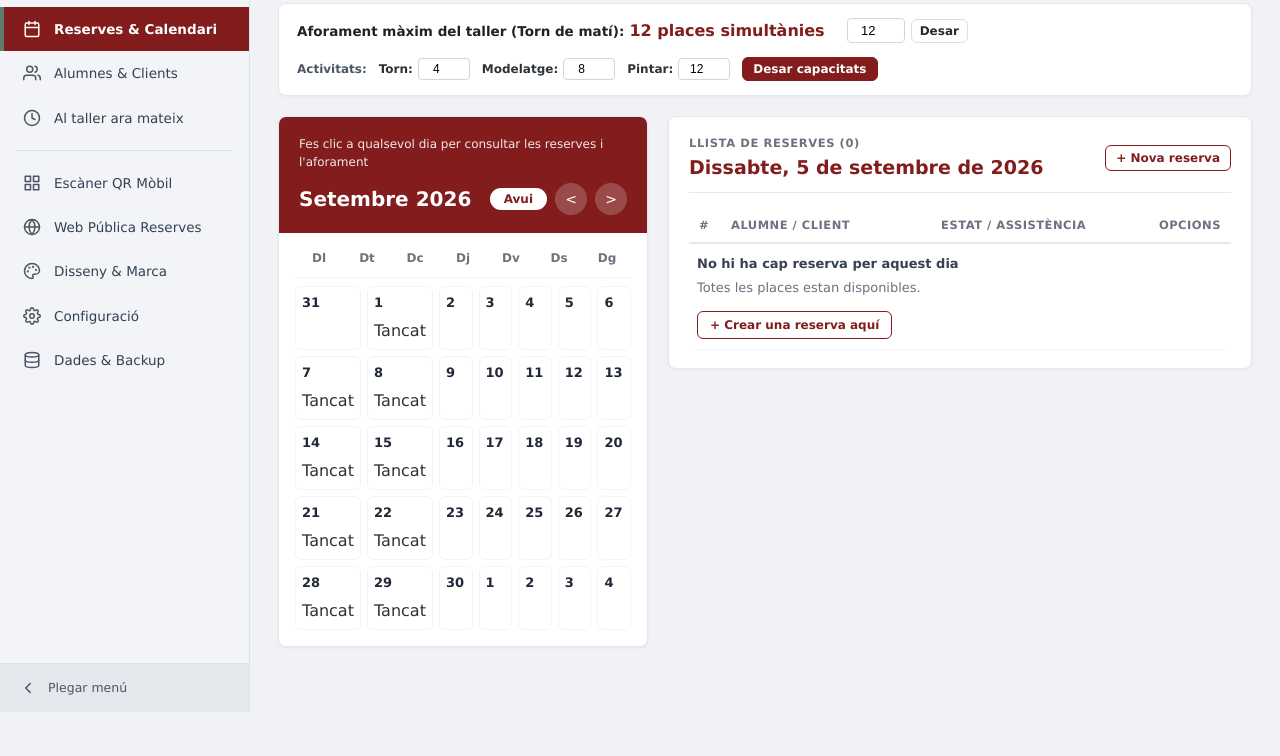
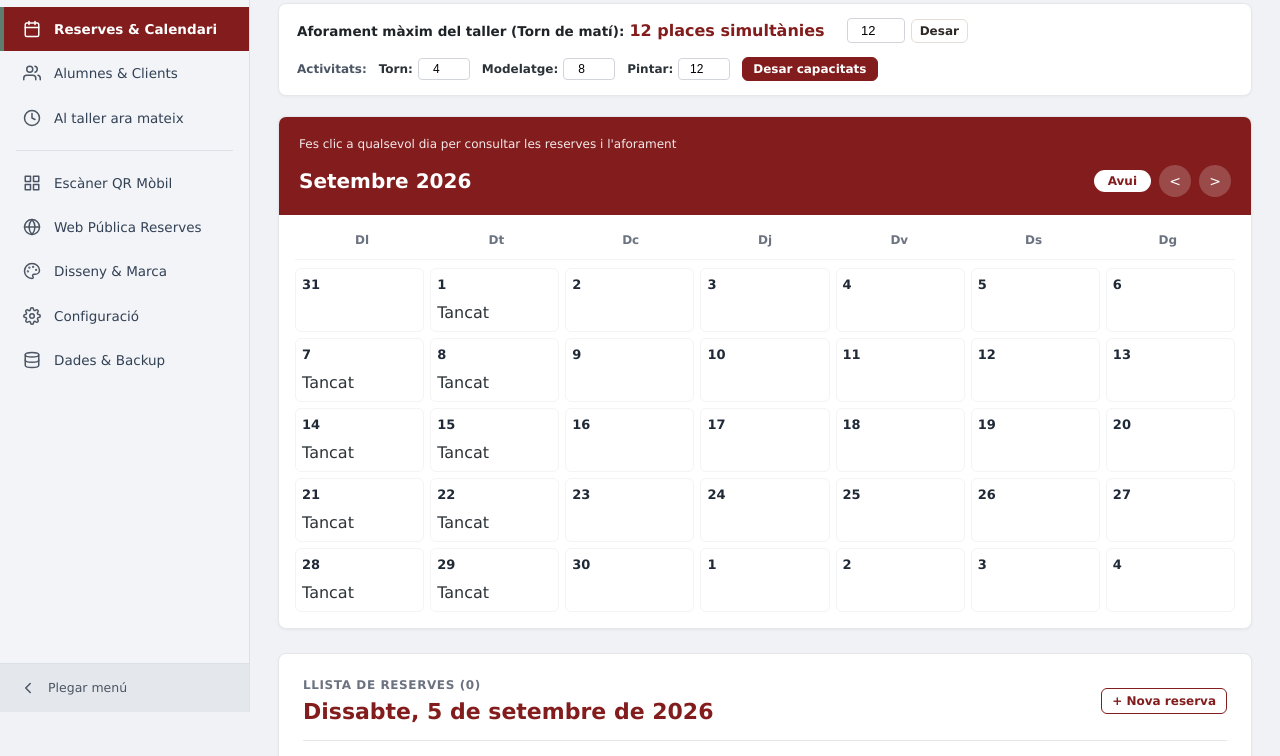
Before and after one commit to roigdecoure-crypt/Taller-ceramica, a plain HTML site: page admin.html in a window 1280 px wide. Shown: the part 88-844 px from the top of the page. Before the commit the page ends 800 px from the top, so only its background shows below. Drawn offline with nearby package versions, Linux system fonts and the light colour scheme; no server answers; a web font is replaced by a local one.

Commit message:
Posar la llista de reserves a sota del calendari a admin

```diff
--- a/admin.js
+++ b/admin.js
@@ -1679,9 +1679,7 @@ async function renderAdminCalendar() {
       grid.querySelectorAll('.cal-day-cell').forEach(c => c.classList.remove('active-day'));
       cell.classList.add('active-day');
       await renderAdminDayAppointments(adminSelectedDate);
-      if (window.innerWidth <= 1180) {
-        document.getElementById('admin-appointment-list-mount')?.scrollIntoView({ behavior: 'smooth', block: 'start' });
-      }
+      document.getElementById('admin-appointment-list-mount')?.scrollIntoView({ behavior: 'smooth', block: 'start' });
     });
   });
 }
--- a/css/admin.css
+++ b/css/admin.css
@@ -304,38 +304,33 @@
   display: block;
 }
 
-/* ==================== VISTA RESERVES: SPLIT 2 COLUMNES ==================== */
+/* ==================== VISTA RESERVES: CALENDARI DALT + LLISTA RESERVES A SOTA ==================== */
 .appointments-dashboard {
-  display: grid;
-  grid-template-columns: 370px minmax(0, 1fr);
-  gap: 20px;
-  align-items: start;
+  display: flex;
+  flex-direction: column;
+  gap: 24px;
   width: 100%;
   max-width: 100%;
   box-sizing: border-box;
 }
 
 .appointments-left {
+  width: 100%;
   min-width: 0;
+}
+
+.calendar-card {
   width: 100%;
-  max-width: 400px;
+  background: #FFFFFF;
+  border-radius: 8px;
+  border: 1px solid #E5E7EB;
+  box-shadow: 0 1px 3px rgba(0, 0, 0, 0.05);
+  overflow: hidden;
 }
 
 .appointments-right {
+  width: 100%;
   min-width: 0;
-  width: 100%;
-}
-
-@media (max-width: 1180px) {
-  .appointments-dashboard {
-    grid-template-columns: 1fr;
-    gap: 20px;
-  }
-  .appointments-left {
-    max-width: 460px;
-    margin: 0 auto;
-    width: 100%;
-  }
 }
 
 /* Barra superior d'aforaments de la vista de reserves */
@@ -552,27 +547,27 @@
   color: #FFFFFF;
 }
 
-/* Targeta Dreta: Llista de Reserves del dia */
+/* Targeta Inferior: Llista de Reserves del dia */
 .appointment-list-card {
   background: #FFFFFF;
   border-radius: 8px;
   border: 1px solid #E5E7EB;
   box-shadow: 0 1px 3px rgba(0, 0, 0, 0.05);
-  padding: 18px 20px;
+  padding: 22px 24px;
   min-width: 0;
   width: 100%;
   box-sizing: border-box;
 }
 
 .app-list-header {
-  margin-bottom: 16px;
-  padding-bottom: 12px;
+  margin-bottom: 18px;
+  padding-bottom: 14px;
   border-bottom: 1px solid #E5E7EB;
   display: flex;
   justify-content: space-between;
   align-items: center;
   flex-wrap: wrap;
-  gap: 10px;
+  gap: 12px;
 }
 
 .app-list-header > div:first-child {
@@ -581,7 +576,7 @@
 }
 
 .app-list-count {
-  font-size: 11.5px;
+  font-size: 12px;
   font-weight: 700;
   color: #6B7280;
   text-transform: uppercase;
@@ -590,7 +585,7 @@
 }
 
 .app-list-date-title {
-  font-size: 19px;
+  font-size: 22px;
   font-weight: 800;
   color: #831D1D;
   margin: 0;
@@ -609,15 +604,15 @@
 
 .app-table {
   width: 100%;
-  min-width: 480px;
+  min-width: 580px;
   border-collapse: collapse;
-  font-size: 13px;
+  font-size: 13.5px;
 }
 
 .app-table th {
   text-align: left;
-  padding: 8px 10px;
-  font-size: 11.5px;
+  padding: 10px 12px;
+  font-size: 12px;
   font-weight: 700;
   color: #6B7280;
   text-transform: uppercase;
@@ -627,7 +622,7 @@
 }
 
 .app-table td {
-  padding: 10px 8px;
+  padding: 12px;
   border-bottom: 1px solid #F3F4F6;
   vertical-align: middle;
 }
--- a/js/admin.js
+++ b/js/admin.js
@@ -1679,9 +1679,7 @@ async function renderAdminCalendar() {
       grid.querySelectorAll('.cal-day-cell').forEach(c => c.classList.remove('active-day'));
       cell.classList.add('active-day');
       await renderAdminDayAppointments(adminSelectedDate);
-      if (window.innerWidth <= 1180) {
-        document.getElementById('admin-appointment-list-mount')?.scrollIntoView({ behavior: 'smooth', block: 'start' });
-      }
+      document.getElementById('admin-appointment-list-mount')?.scrollIntoView({ behavior: 'smooth', block: 'start' });
     });
   });
 }
--- a/taller-ceramica-hores/css/admin.css
+++ b/taller-ceramica-hores/css/admin.css
@@ -304,38 +304,33 @@
   display: block;
 }
 
-/* ==================== VISTA RESERVES: SPLIT 2 COLUMNES ==================== */
+/* ==================== VISTA RESERVES: CALENDARI DALT + LLISTA RESERVES A SOTA ==================== */
 .appointments-dashboard {
-  display: grid;
-  grid-template-columns: 370px minmax(0, 1fr);
-  gap: 20px;
-  align-items: start;
+  display: flex;
+  flex-direction: column;
+  gap: 24px;
   width: 100%;
   max-width: 100%;
   box-sizing: border-box;
 }
 
 .appointments-left {
+  width: 100%;
   min-width: 0;
+}
+
+.calendar-card {
   width: 100%;
-  max-width: 400px;
+  background: #FFFFFF;
+  border-radius: 8px;
+  border: 1px solid #E5E7EB;
+  box-shadow: 0 1px 3px rgba(0, 0, 0, 0.05);
+  overflow: hidden;
 }
 
 .appointments-right {
+  width: 100%;
   min-width: 0;
-  width: 100%;
-}
-
-@media (max-width: 1180px) {
-  .appointments-dashboard {
-    grid-template-columns: 1fr;
-    gap: 20px;
-  }
-  .appointments-left {
-    max-width: 460px;
-    margin: 0 auto;
-    width: 100%;
-  }
 }
 
 /* Barra superior d'aforaments de la vista de reserves */
@@ -552,27 +547,27 @@
   color: #FFFFFF;
 }
 
-/* Targeta Dreta: Llista de Reserves del dia */
+/* Targeta Inferior: Llista de Reserves del dia */
 .appointment-list-card {
   background: #FFFFFF;
   border-radius: 8px;
   border: 1px solid #E5E7EB;
   box-shadow: 0 1px 3px rgba(0, 0, 0, 0.05);
-  padding: 18px 20px;
+  padding: 22px 24px;
   min-width: 0;
   width: 100%;
   box-sizing: border-box;
 }
 
 .app-list-header {
-  margin-bottom: 16px;
-  padding-bottom: 12px;
+  margin-bottom: 18px;
+  padding-bottom: 14px;
   border-bottom: 1px solid #E5E7EB;
   display: flex;
   justify-content: space-between;
   align-items: center;
   flex-wrap: wrap;
-  gap: 10px;
+  gap: 12px;
 }
 
 .app-list-header > div:first-child {
@@ -581,7 +576,7 @@
 }
 
 .app-list-count {
-  font-size: 11.5px;
+  font-size: 12px;
   font-weight: 700;
   color: #6B7280;
   text-transform: uppercase;
@@ -590,7 +585,7 @@
 }
 
 .app-list-date-title {
-  font-size: 19px;
+  font-size: 22px;
   font-weight: 800;
   color: #831D1D;
   margin: 0;
@@ -609,15 +604,15 @@
 
 .app-table {
   width: 100%;
-  min-width: 480px;
+  min-width: 580px;
   border-collapse: collapse;
-  font-size: 13px;
+  font-size: 13.5px;
 }
 
 .app-table th {
   text-align: left;
-  padding: 8px 10px;
-  font-size: 11.5px;
+  padding: 10px 12px;
+  font-size: 12px;
   font-weight: 700;
   color: #6B7280;
   text-transform: uppercase;
@@ -627,7 +622,7 @@
 }
 
 .app-table td {
-  padding: 10px 8px;
+  padding: 12px;
   border-bottom: 1px solid #F3F4F6;
   vertical-align: middle;
 }
--- a/taller-ceramica-hores/js/admin.js
+++ b/taller-ceramica-hores/js/admin.js
@@ -1679,9 +1679,7 @@ async function renderAdminCalendar() {
       grid.querySelectorAll('.cal-day-cell').forEach(c => c.classList.remove('active-day'));
       cell.classList.add('active-day');
       await renderAdminDayAppointments(adminSelectedDate);
-      if (window.innerWidth <= 1180) {
-        document.getElementById('admin-appointment-list-mount')?.scrollIntoView({ behavior: 'smooth', block: 'start' });
-      }
+      document.getElementById('admin-appointment-list-mount')?.scrollIntoView({ behavior: 'smooth', block: 'start' });
     });
   });
 }
```
